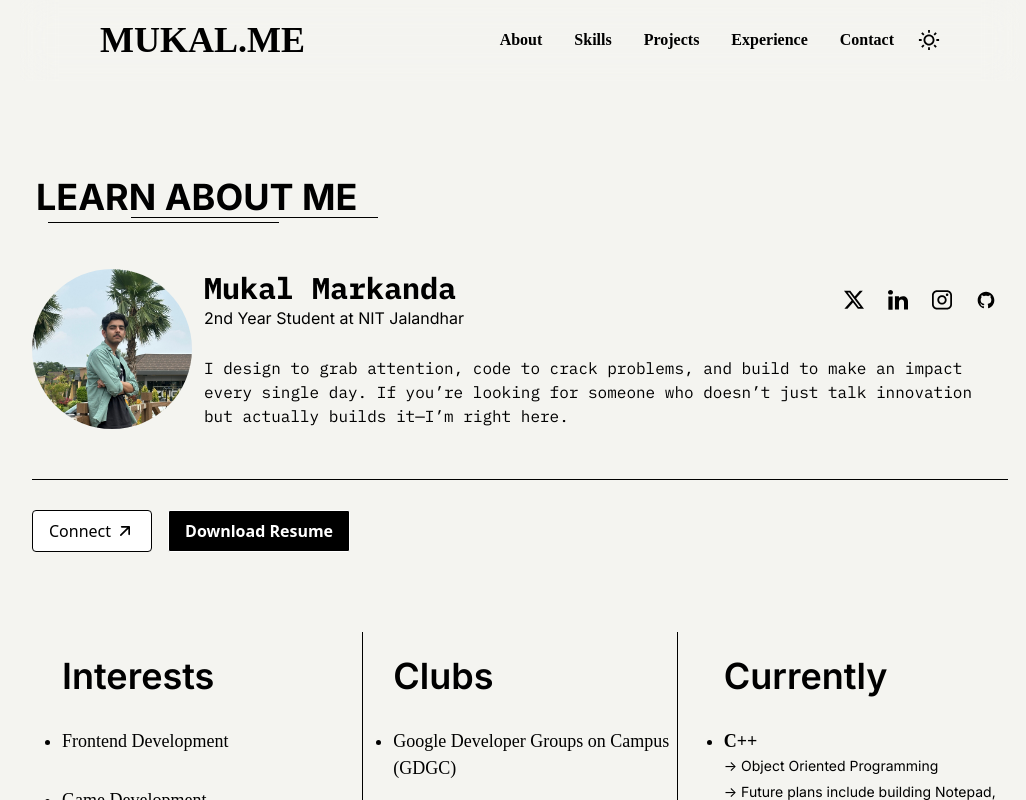
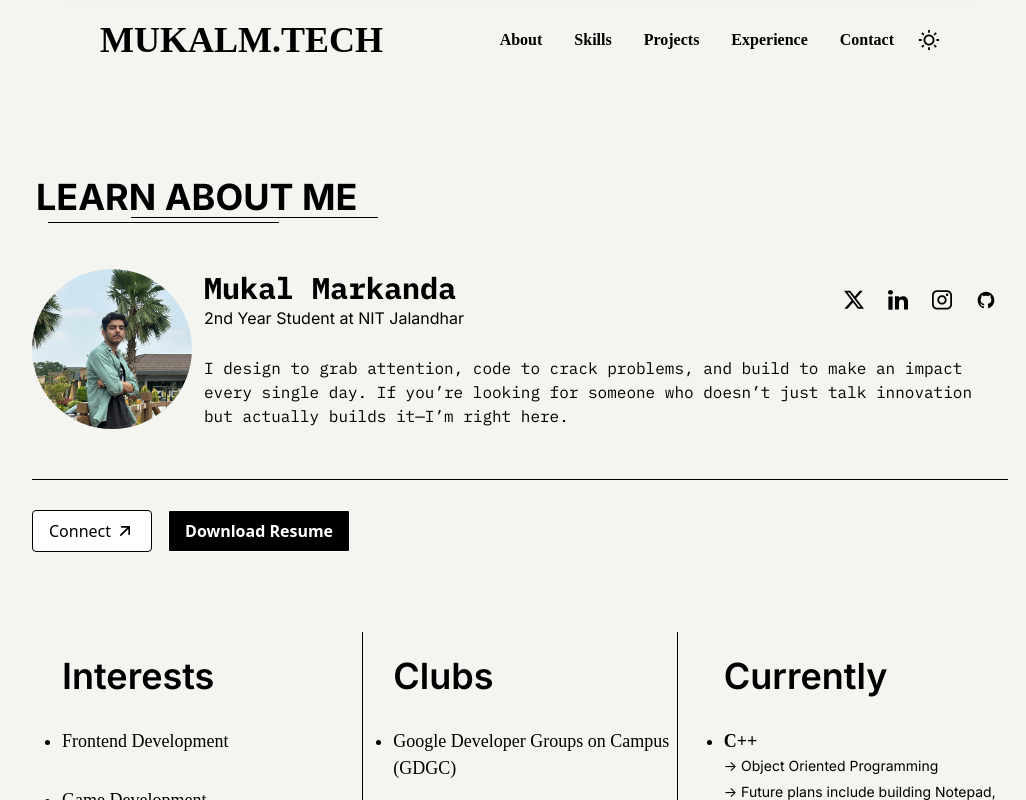
Before and after one commit to CodewithMukal/portfolio2, a React (Vite) app: page / in a window 1280 px wide. Shown: the top 800 px of the page, without its empty margins (120-1146 px from the left). Built offline with nearby package versions, Linux system fonts and the light colour scheme; no server answers; a web font is replaced by a local one.

Commit message:
name change

```diff
--- a/src/components/Navbar.jsx
+++ b/src/components/Navbar.jsx
@@ -21,7 +21,7 @@ export const Navbar = (props) => {
   return (
     <div className="flex sticky border-white/10 rounded-b-md border-b top-0 py-5 lg:px-20 md:px-3 px-2 backdrop-blur-lg max-w-[1000px] dark:text-white mx-auto justify-between items-center z-10">
       <div className="font-['Kameron'] font-semibold text-4xl">
-        <a href="#">MUKAL.ME</a>
+        <a href="#">MUKALM.TECH</a>
       </div>
       <div className="lg:flex justify-center hidden font-semibold font-['IB_Plex_Mono'] gap-2 items-center">
         <div className="flex items-center justify-center">
```
